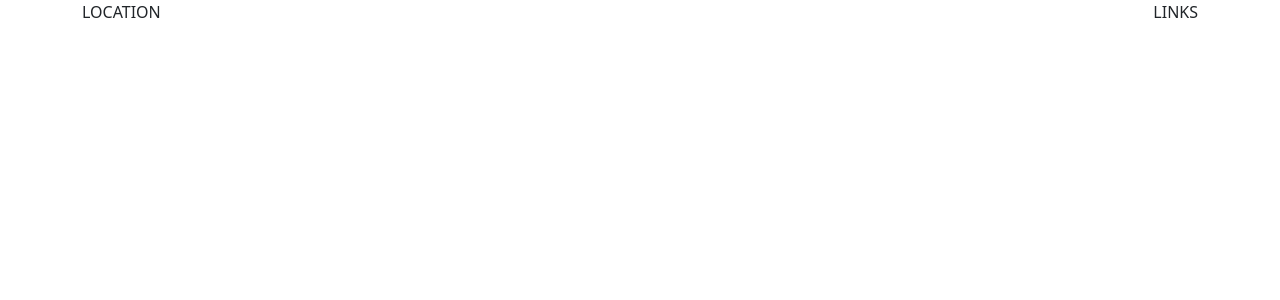
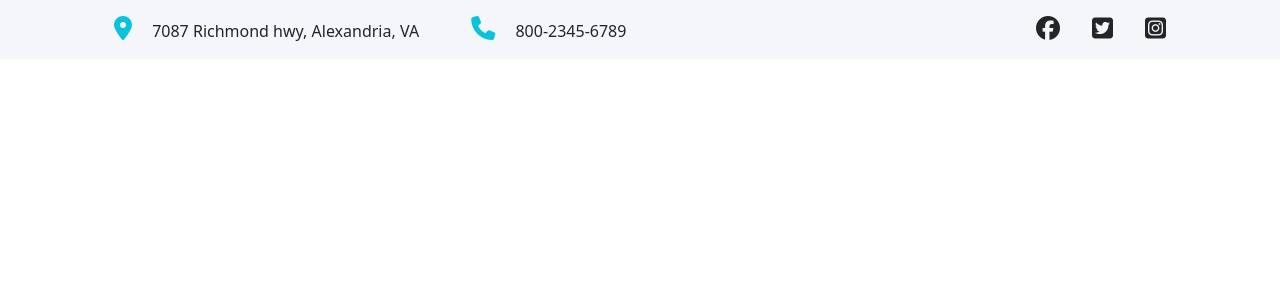
Before and after one commit to codewithFRANKGIGLI/proj-html-vuejs, a Vue app: page / in a window 1280 px wide. Shown: the top 300 px of the page. Built offline with nearby package versions, Linux system fonts and the light colour scheme.

Commit message:
feat:header

```diff
--- a/index.html
+++ b/index.html
@@ -4,6 +4,7 @@
     <meta charset="UTF-8" />
     <link rel="icon" type="image/svg+xml" href="/vite.svg" />
     <meta name="viewport" content="width=device-width, initial-scale=1.0" />
+    <link rel="stylesheet" href="https://cdnjs.cloudflare.com/ajax/libs/font-awesome/6.5.2/css/all.min.css" integrity="sha512-SnH5WK+bZxgPHs44uWIX+LLJAJ9/2PkPKZ5QiAj6Ta86w+fsb2TkcmfRyVX3pBnMFcV7oQPJkl9QevSCWr3W6A==" crossorigin="anonymous" referrerpolicy="no-referrer" />
     <title>Vite + Vue</title>
   </head>
   <body>
--- a/src/App.vue
+++ b/src/App.vue
@@ -1,7 +1,8 @@
 <template>
     <div class="container-fluid">
-        <PageHeader></PageHeader>
-
+        <div class="container">
+            <PageHeader></PageHeader>
+        </div>
     </div>
 </template>
 
@@ -16,4 +17,7 @@ export default {
 </script>
 <style lang="scss">
 @import "bootstrap/scss/bootstrap";
+.container-fluid {
+    background-color: #f5f6f9;
+}
 </style>
--- /dev/null
+++ b/src/assets/scss/partials/variables.scss
@@ -0,0 +1,4 @@
+$main-color: #ffffff;
+$second-color: #09c2dd;
+$third-color: #222627;
+$bg-color-w: #f5f6f9
--- a/src/components/PageHeader.vue
+++ b/src/components/PageHeader.vue
@@ -1,8 +1,17 @@
 <template>
-    <section class="container">
-        <div class="row justify-content-between">
-            <div class="col-6">LOCATION</div>
-            <div class="col-6 text-end">LINKS</div>
+    <section class="">
+        <div class="row justify-content-between p-3">
+            <div class="col-6">
+                <i class="fa-solid fa-location-dot"></i>
+                7087 Richmond hwy, Alexandria, VA
+                <i class="fa-solid fa-phone ms-5"></i>
+                800-2345-6789
+            </div>
+            <div class="col-6 text-end links-social">
+                <i class="fa-brands fa-facebook"></i>
+                <i class="fa-brands fa-square-twitter"></i>
+                <i class="fa-brands fa-square-instagram"></i>
+            </div>
         </div>
     </section>
 </template>
@@ -14,5 +23,15 @@
 </script>
 
 <style lang="scss" scoped>
-
+@use "../assets/scss/partials/variables.scss" as *;
+.fa-solid {
+    color: $second-color;
+    margin: 0 1rem;
+    font-size: 1.5rem;
+}
+.fa-brands {
+    color: $third-color;
+    margin: 0 1rem;
+    font-size: 1.5rem;
+}
 </style>
```
